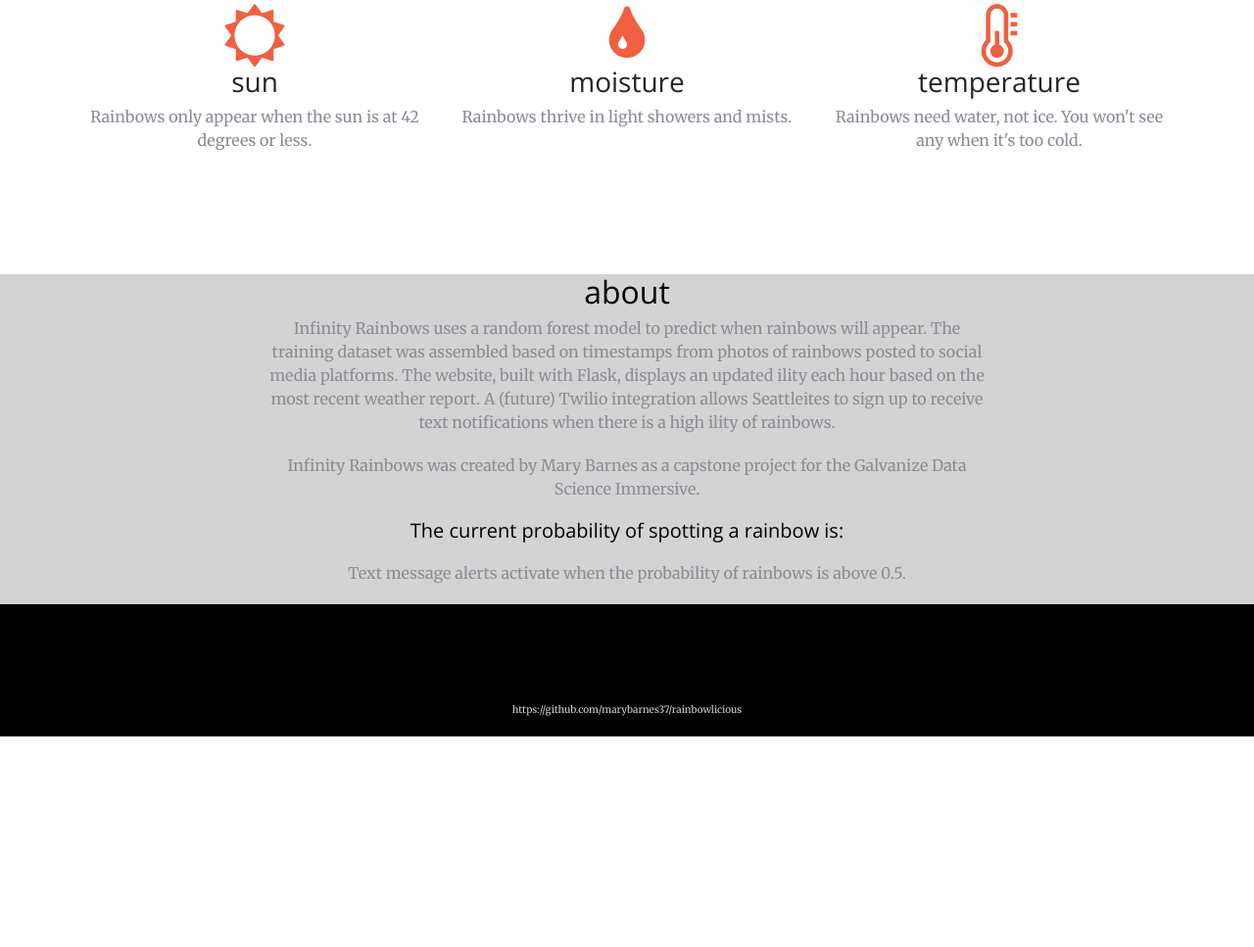
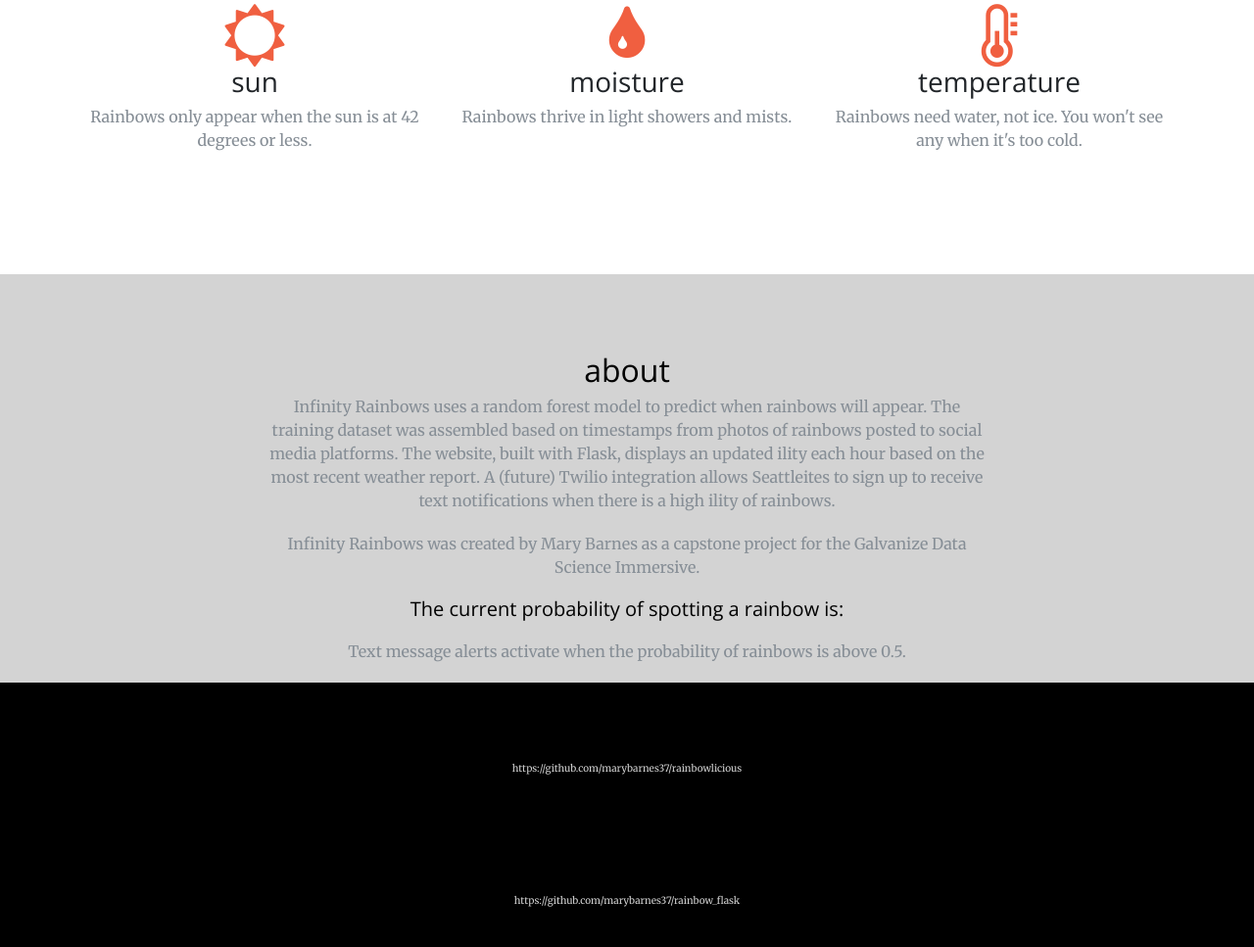
Before and after one commit to marybarnes37/rainbow_flask, a Flask app: template my_app/templates/index.html in a window 1280 px wide. Shown: the part 1294-2261 px from the top of the page at 98% size. Before the commit the page ends 2046 px from the top, so only its background shows below. Run offline with Flask 2, Linux system fonts and the light colour scheme; the template is opened without the code that fills it, so the values that code supplies are empty; some libraries are stand-ins or nearby versions.

Commit message:
added padding

```diff
--- a/my_app/static/css/creative.css
+++ b/my_app/static/css/creative.css
@@ -152,7 +152,8 @@ body {
 #about{
     background-color: #D3D3D3;
     color: white;
-    padding-top: 100px  }
+    padding-top: 80px !important;
+    padding-bottom: 20px}
 
 #about h2, #about h5{
   color: black
@@ -164,7 +165,8 @@ body {
     background-color: black;
     color: #D3D3D3;
     font-size: 10px;
-    padding-top: 100px}
+    padding-top: 80px;
+    padding-bottom: 20px}
 
 
 header.masthead {
--- a/my_app/templates/index.html
+++ b/my_app/templates/index.html
@@ -168,6 +168,7 @@
           <div class="col-lg-8 mx-auto text-center">
 
             <p class="text-muted-small">https://github.com/marybarnes37/rainbowlicious </p>
+            <p class="text-muted-small">https://github.com/marybarnes37/rainbow_flask </p>
           </div>
         </div>
       </div>
```
